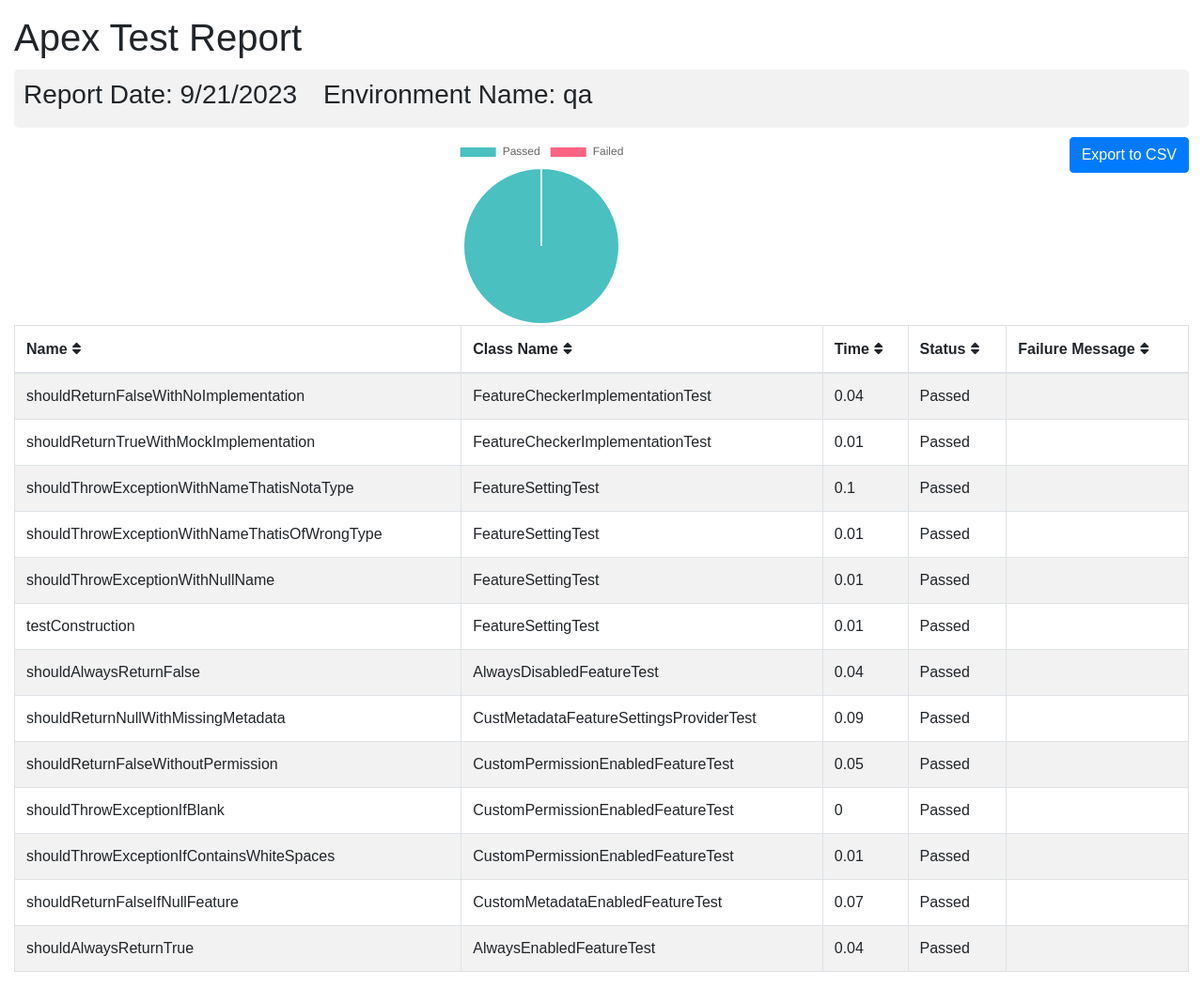
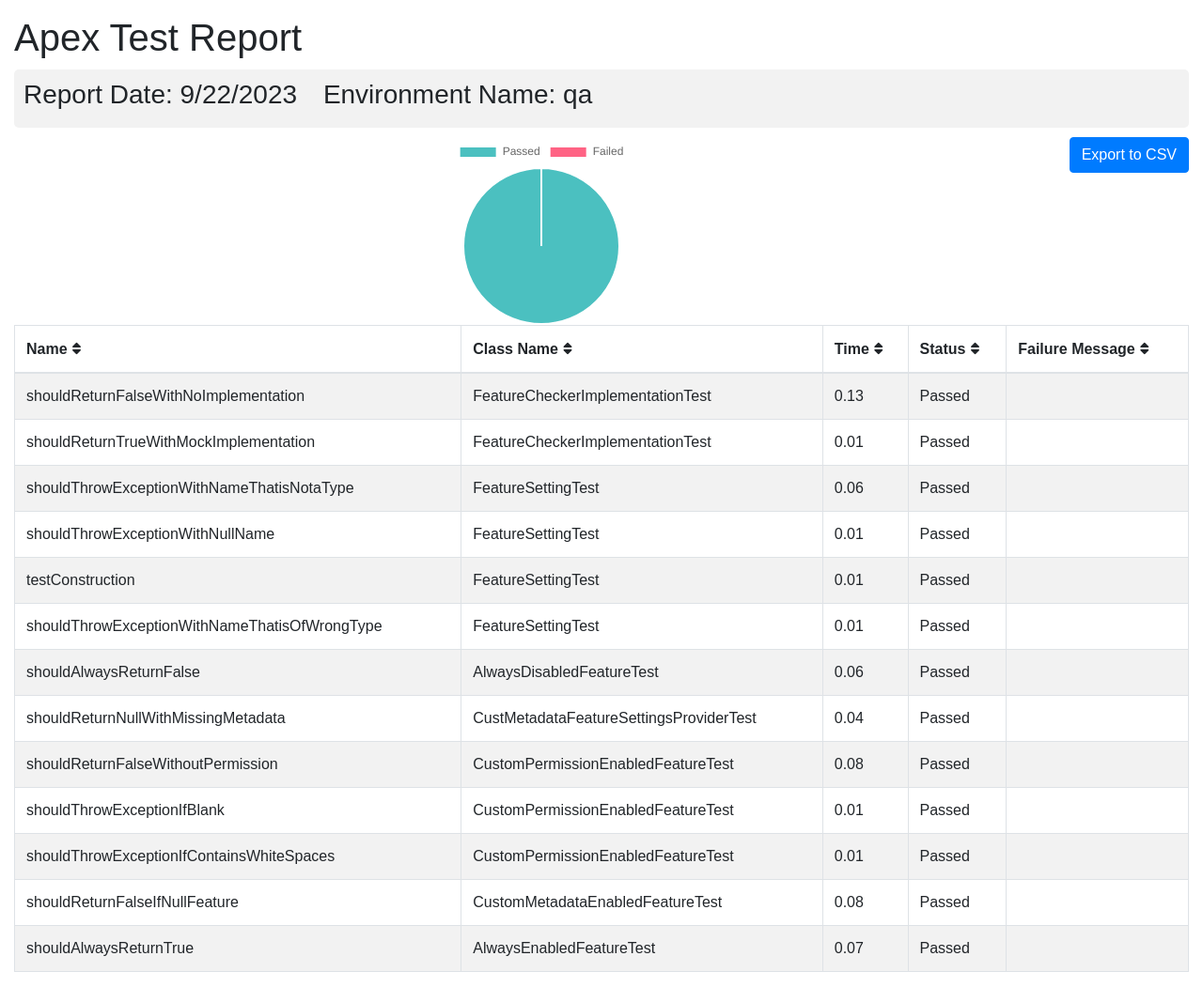
Before and after one commit to flxbl-io/sfops-dashboard, a Jekyll site: the page apextestResults/qa.html, which Jekyll copies as it is, in a window 1280 px wide. Shown: the whole page at 94% size. Built offline with Jekyll 4.4.1, drawn with Linux system fonts in a browser that asks for light colours.

Commit message:
updated test results of qa

```diff
--- a/apextestResults/qa.html
+++ b/apextestResults/qa.html
@@ -102,7 +102,7 @@
       <div class="container-fluid">
         <h1 class="mt-3">Apex Test Report</h1>
         <div class="info-card">
-        <h3>Report Date: 9/21/2023 <span style="margin-left: 20px;">Environment Name: qa</span></h3>
+        <h3>Report Date: 9/22/2023 <span style="margin-left: 20px;">Environment Name: qa</span></h3>
         </div>
         <button onclick="exportTableToCSV('testReport.csv')" class="btn btn-primary float-right">Export to CSV</button>
         <div id="chart-container">
@@ -123,7 +123,7 @@
         <tr>
           <td>shouldReturnFalseWithNoImplementation</td>
           <td>FeatureCheckerImplementationTest</td>
-          <td>0.04</td>
+          <td>0.13</td>
           <td>Passed</td>
           <td></td>
         </tr>
@@ -137,14 +137,7 @@
         <tr>
           <td>shouldThrowExceptionWithNameThatisNotaType</td>
           <td>FeatureSettingTest</td>
-          <td>0.1</td>
-          <td>Passed</td>
-          <td></td>
-        </tr>
-        <tr>
-          <td>shouldThrowExceptionWithNameThatisOfWrongType</td>
-          <td>FeatureSettingTest</td>
-          <td>0.01</td>
+          <td>0.06</td>
           <td>Passed</td>
           <td></td>
         </tr>
@@ -163,30 +156,37 @@
           <td></td>
         </tr>
         <tr>
+          <td>shouldThrowExceptionWithNameThatisOfWrongType</td>
+          <td>FeatureSettingTest</td>
+          <td>0.01</td>
+          <td>Passed</td>
+          <td></td>
+        </tr>
+        <tr>
           <td>shouldAlwaysReturnFalse</td>
           <td>AlwaysDisabledFeatureTest</td>
-          <td>0.04</td>
+          <td>0.06</td>
           <td>Passed</td>
           <td></td>
         </tr>
         <tr>
           <td>shouldReturnNullWithMissingMetadata</td>
           <td>CustMetadataFeatureSettingsProviderTest</td>
-          <td>0.09</td>
+          <td>0.04</td>
           <td>Passed</td>
           <td></td>
         </tr>
         <tr>
           <td>shouldReturnFalseWithoutPermission</td>
           <td>CustomPermissionEnabledFeatureTest</td>
-          <td>0.05</td>
+          <td>0.08</td>
           <td>Passed</td>
           <td></td>
         </tr>
         <tr>
           <td>shouldThrowExceptionIfBlank</td>
           <td>CustomPermissionEnabledFeatureTest</td>
-          <td>0</td>
+          <td>0.01</td>
           <td>Passed</td>
           <td></td>
         </tr>
@@ -200,14 +200,14 @@
         <tr>
           <td>shouldReturnFalseIfNullFeature</td>
           <td>CustomMetadataEnabledFeatureTest</td>
-          <td>0.07</td>
+          <td>0.08</td>
           <td>Passed</td>
           <td></td>
         </tr>
         <tr>
           <td>shouldAlwaysReturnTrue</td>
           <td>AlwaysEnabledFeatureTest</td>
-          <td>0.04</td>
+          <td>0.07</td>
           <td>Passed</td>
           <td></td>
         </tr>
```
